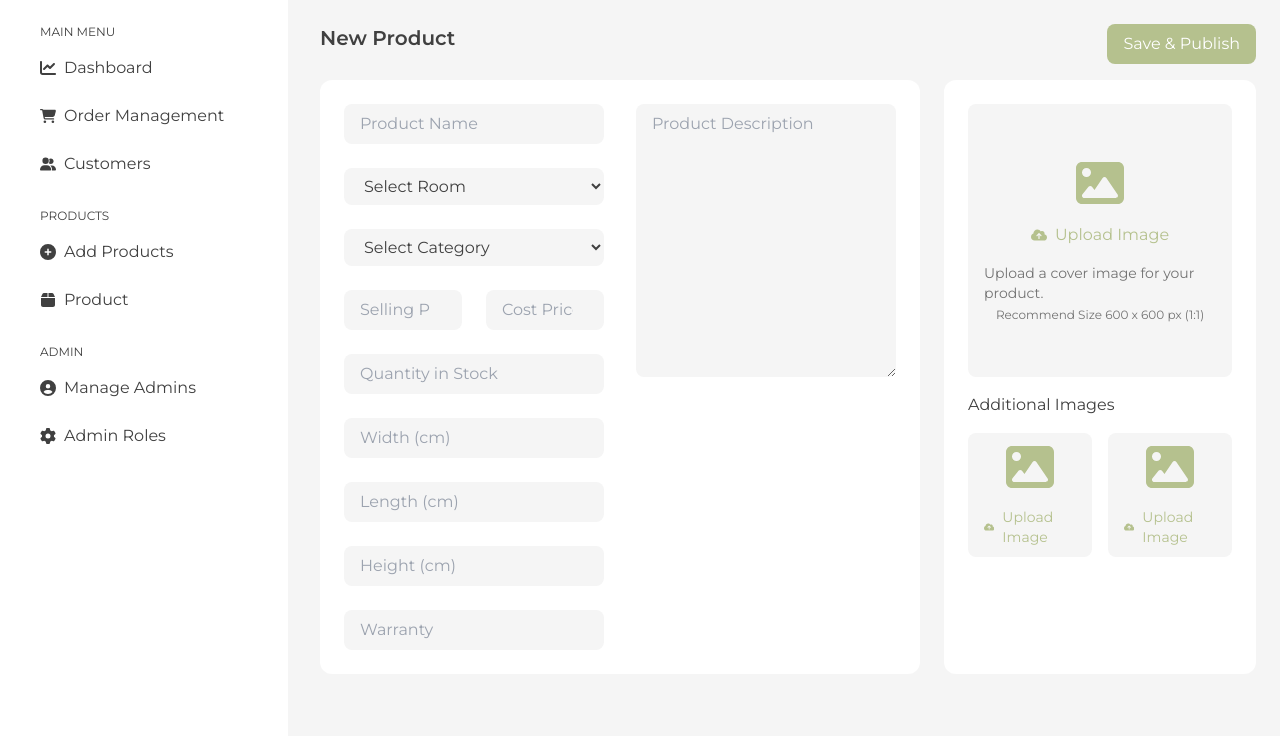
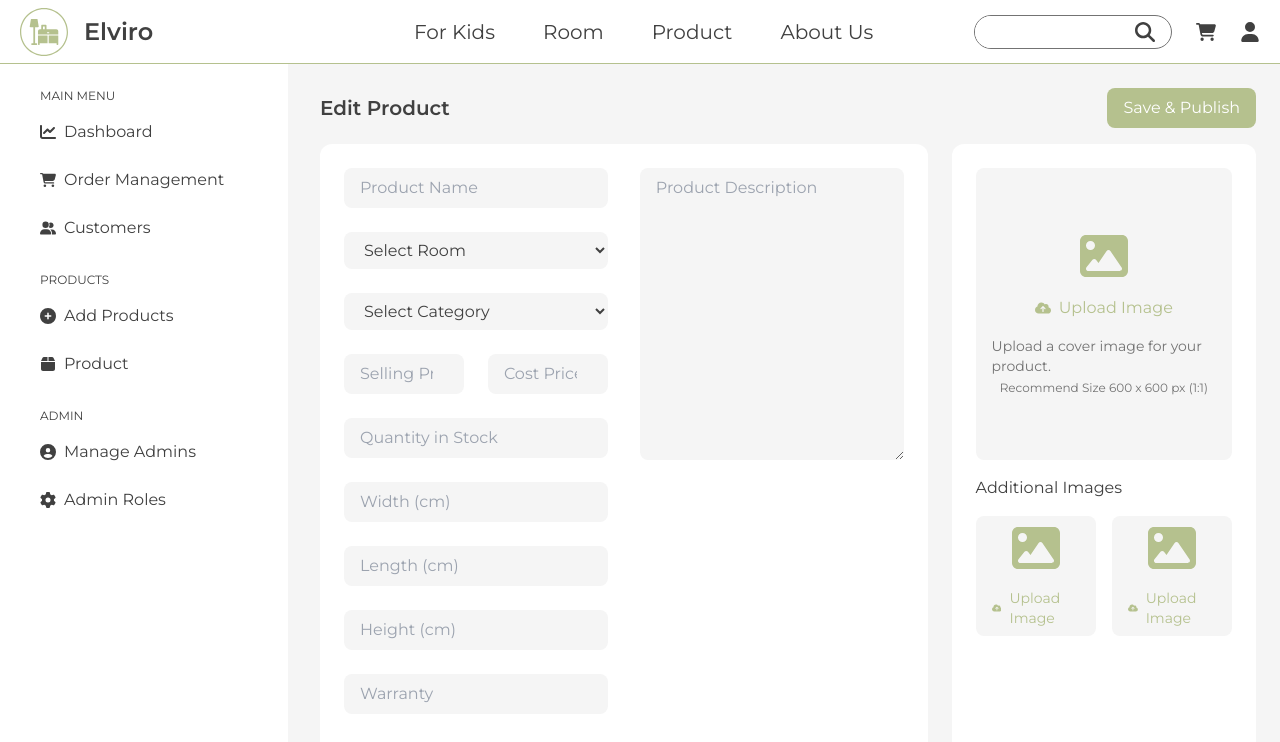
Before and after one commit to jsd7-group3-the-immortal-elf/elviro-frontend, a React (Vite) app: page /dashboard/product/edit-product/1 in a window 1280 px wide. Shown: the top 742 px of the page. Built offline with nearby package versions, Linux system fonts and the light colour scheme; no server answers.

Commit message:
uncomment navbar, toggle text add product <-> edit product, edit size to fit with navbar

```diff
--- a/src/App.jsx
+++ b/src/App.jsx
@@ -1,6 +1,6 @@
 import { createBrowserRouter, Outlet, RouterProvider } from "react-router-dom";
 
-// import NavBar from "./components/NavBar";
+import NavBar from "./components/NavBar";
 // import Footer from "./components/Footer";
 // import ProfileNav from "./components/ProfileNav";
 import DashboardNav from "./components/DashBoardNav";
@@ -41,7 +41,7 @@ export default function App() {
 			path: "/",
 			element: (
 				<>
-					{/* <NavBar /> */}
+					<NavBar />
 					<Outlet />
 					{/* <Footer /> */}
 				</>
@@ -83,7 +83,7 @@ export default function App() {
 			path: "/profile",
 			element: (
 				<>
-					{/* <NavBar /> */}
+					<NavBar />
 					<Outlet />
 					{/* <Footer/> */}
 				</>
@@ -117,7 +117,7 @@ export default function App() {
 			path: "/dashboard",
 			element: (
 				<>
-					{/* <NavBar /> */}
+					<NavBar />
 					<DashboardNav reload={reload} setReload={setReload} />
 					<Outlet />
 				</>
--- a/src/components/DashBoardNav.jsx
+++ b/src/components/DashBoardNav.jsx
@@ -19,7 +19,7 @@ export default function DashBoardNav({ reload, setReload }) {
 				</h1>
 			</div>
 
-			<div className="hidden xl:flex bg-white h-[calc(100vh-64px)] p-6 fixed w-72 top-0 left-0">
+			<div className="hidden xl:flex bg-white h-[calc(100vh-64px)] p-6 fixed w-72 top-16 left-0">
 				<ul className="flex flex-col gap-6">
 					<ul className="flex flex-col gap-2">
 						<li className="text-xs px-4 flex justify-between">
--- a/src/pages/dashboard/DashProductAddPage.jsx
+++ b/src/pages/dashboard/DashProductAddPage.jsx
@@ -72,9 +72,9 @@ export default function DashProductAddPage({ reload }) {
 
 	return (
 		<div className="bg-neutral-100 pl-80 p-6 flex flex-col gap-6 h-[calc(100vh-64px)]">
-			<form onSubmit={handleSubmit} className="flex flex-col gap-4">
-				<header className="flex justify-between">
-					<h4>New Product</h4>
+			<form onSubmit={handleSubmit} className="flex flex-col gap-4 h-full">
+				<header className="flex justify-between items-center">
+					<h4>{id ? "Edit Product" : "New Product"}</h4>
 					<button
 						type="submit"
 						className="bg-green text-white px-4 py-2 rounded-lg hover:bg-darkgreen"
@@ -83,7 +83,7 @@ export default function DashProductAddPage({ reload }) {
 					</button>
 				</header>
 
-				<main className="flex gap-6">
+				<main className="flex gap-6 h-full">
 					<section className="bg-white flex gap-8 p-6 rounded-xl w-2/3">
 						<div className="flex flex-col gap-6 w-1/2">
 							<input
@@ -199,7 +199,7 @@ export default function DashProductAddPage({ reload }) {
 						</div>
 					</section>
 
-					<section className="bg-white flex flex-col gap-4 p-6 rounded-xl w-1/3">
+					<section className="bg-white flex flex-col gap-4 p-6 rounded-xl w-1/3 overflow-y-scroll">
 						<DashImageInput product={product} />
 
 						<h5>Additional Images</h5>
--- a/src/pages/dashboard/DashProductViewPage.jsx
+++ b/src/pages/dashboard/DashProductViewPage.jsx
@@ -34,7 +34,7 @@ export default function DashProductViewPage() {
 	}, [id]);
 
 	return (
-		<div className="bg-neutral-100 pl-80 p-6 flex flex-col gap-6 ">
+		<div className="bg-neutral-100 pl-80 p-6 flex flex-col gap-6">
 			<section className="flex items-center justify-between">
 				<div>
 					<h3>{product.name}</h3>
@@ -175,7 +175,7 @@ export default function DashProductViewPage() {
 				</table>
 			</section>
 
-			<section className="bg-white rounded-lg p-4 min-h-[calc(100vh-472px)] flex flex-col justify-between">
+			<section className="bg-white rounded-lg p-4 min-h-[calc(100vh-496px)] flex flex-col justify-between">
 				<div>
 					<h4 className="mb-3">Purchases</h4>
 					<table className="w-full">
```
